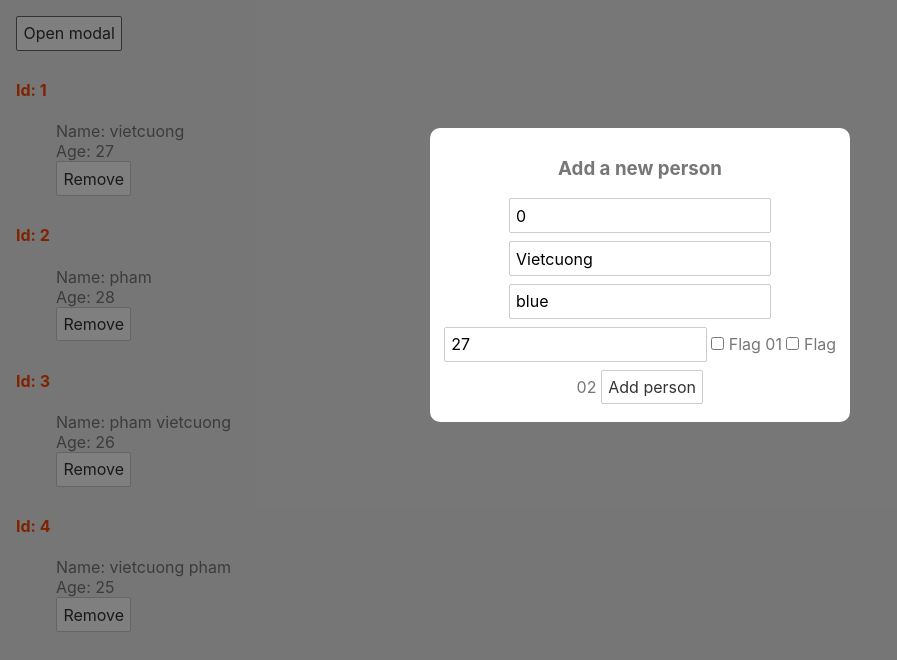
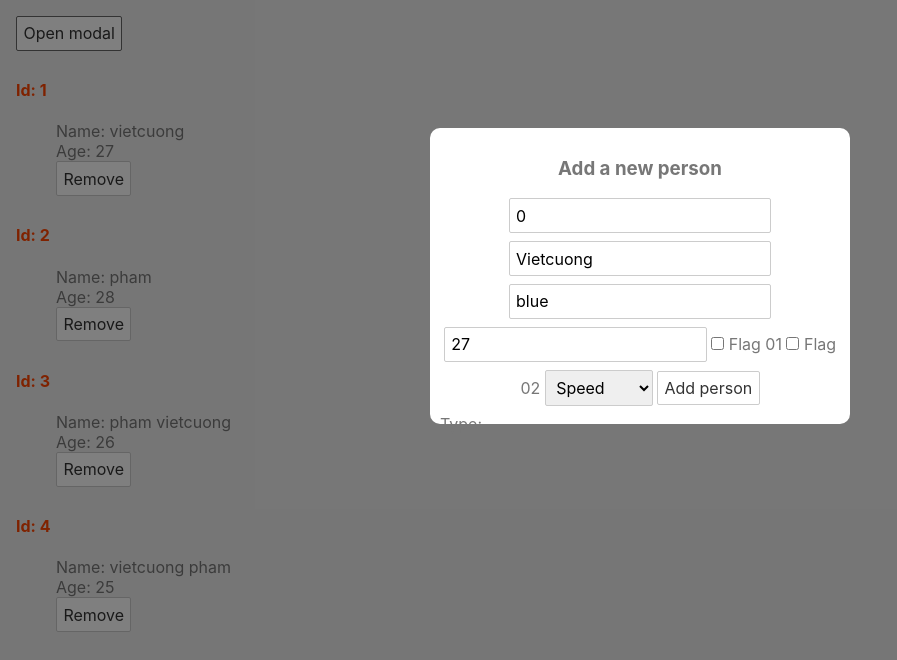
Before and after one commit to vietcuongworldworks/learb-svelte, a Svelte app: page / in a window 1280 px wide. Both pictures are taken after a click on the button "Open modal". Shown: the top 660 px of the page, without its empty margins (0-897 px from the left). Built offline with nearby package versions, Linux system fonts and the light colour scheme.

Commit message:
add select

```diff
--- a/src/AddPersonForm.svelte
+++ b/src/AddPersonForm.svelte
@@ -3,16 +3,14 @@
     let name = "Vietcuong";
     let color = "blue";
     let age = 27;
+    let flag = [];
 
-    let flag1 = false;
-    let flag2 = false;
-
-    let flag = [];
+    let type;
 
     function handleSubmit() {
         console.log(id, name, color, age);
-        console.log(flag1, flag2);
         console.log(flag);
+        console.log(type);
     }
 </script>
 
@@ -22,23 +20,22 @@
     <input type="text" placeholder="color" bind:value={color} />
     <input type="number" placeholder="age" bind:value={age} />
 
-    <input
-        type="checkbox"
-        bind:group={flag}
-        bind:checked={flag1}
-        value="Flag 01"
-    />
-    Flag 01
-    <input
-        type="checkbox"
-        bind:group={flag}
-        bind:checked={flag2}
-        value="Flag 02"
-    />
-    Flag 02
+    <input type="checkbox" bind:group={flag} value="Flag 01" /> Flag 01
+    <input type="checkbox" bind:group={flag} value="Flag 02" /> Flag 02
 
+    <label for={type}>Type:</label>
+    <select bind:value={type}>
+        <option value="Speed">Speed</option>
+        <option value="Wild">Wild</option>
+        <option value="Wild">Technic</option>
+        <option value="Wild">Deadheat</option>
+        <option value="Wild">Tridoron</option>
+    </select>
     <button>Add person</button>
 </form>
 
 <style>
+    label {
+        position: fixed;
+    }
 </style>
```
